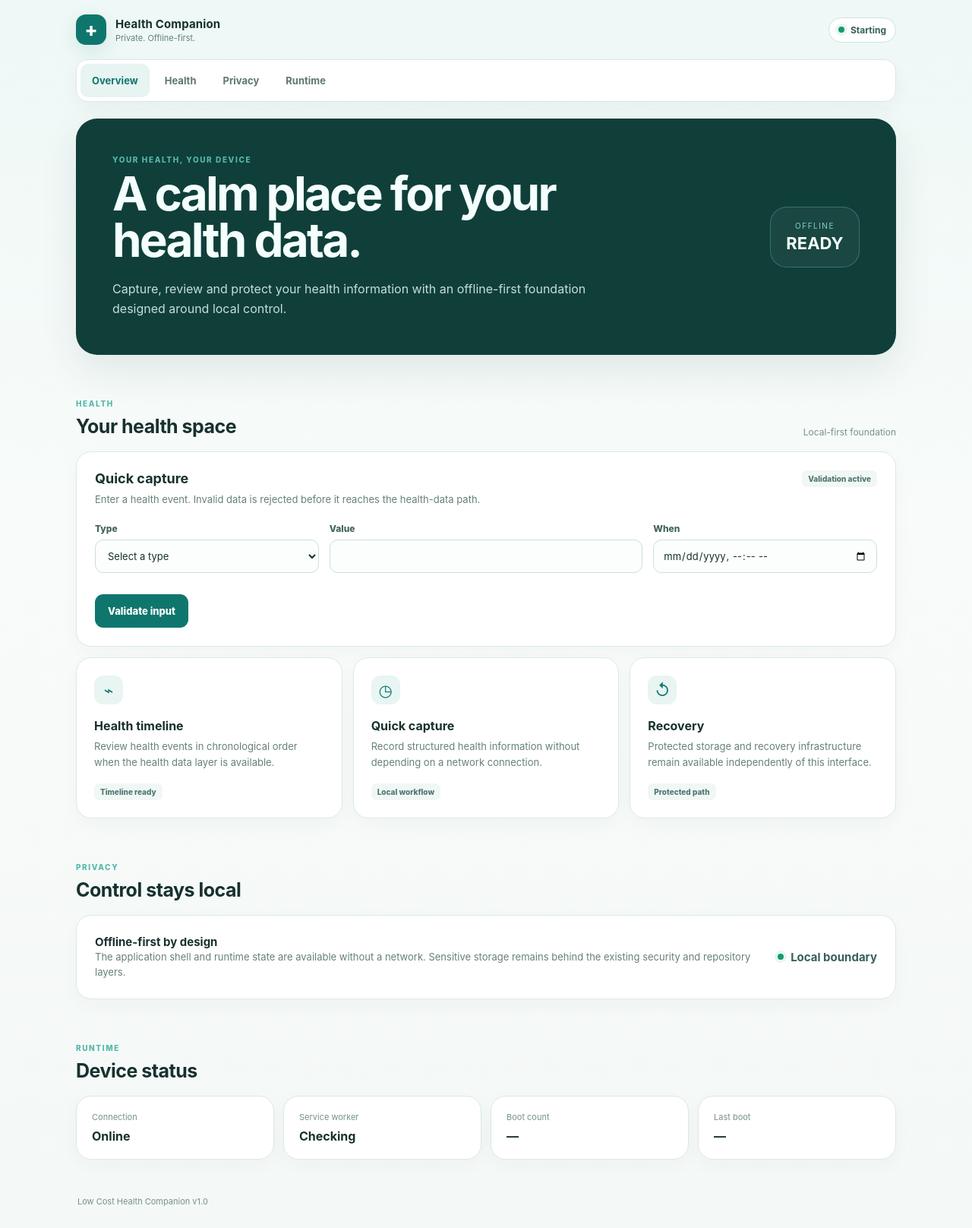
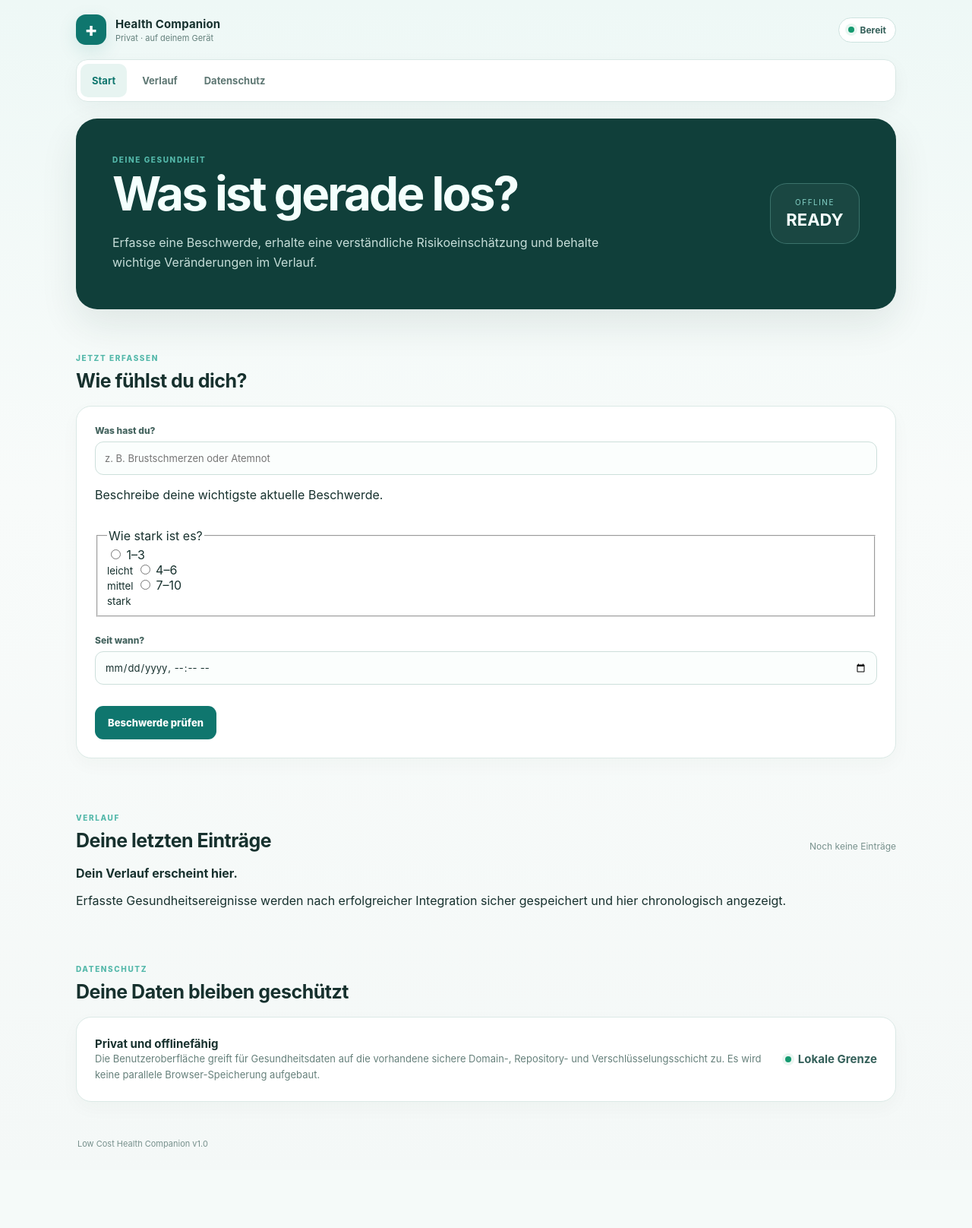
Before and after one commit to famlabsoffice-dev/Low-Cost-Health-Companion-v1.0, a website: page public/index.html in a window 1280 px wide. Shown: the whole page at 76% size. After the commit the page ends 1540 px from the top, so only its background shows below. Drawn offline with Linux system fonts and the light colour scheme.

Commit message:
feat(ui): align health capture with user workflow

```diff
--- a/public/app.js
+++ b/public/app.js
@@ -56,11 +56,13 @@ function setText(id, value) {
 }
 
 function updateConnectionStatus() {
-  setText('connection-status', navigator.onLine ? 'Online' : 'Offline');
+  const online = navigator.onLine;
+  const status = document.querySelector('#runtime-status span:last-child');
+  if (status) status.textContent = online ? 'Bereit' : 'Offline bereit';
 }
 
 function updateNavigation() {
-  const hash = window.location.hash.slice(1) || 'overview';
+  const hash = window.location.hash.slice(1) || 'home';
   document.querySelectorAll('[data-nav]').forEach((link) => link.classList.toggle('active', link.dataset.nav === hash));
 }
 
@@ -69,41 +71,38 @@ function clearInputErrors(form) {
   form.querySelectorAll('[aria-invalid="true"]').forEach((element) => { element.removeAttribute('aria-invalid'); });
 }
 
-function setInputError(input, message) {
+function setInputError(input, message, errorId) {
   input.setAttribute('aria-invalid', 'true');
-  const error = document.getElementById(`${input.id}-error`);
+  const error = document.getElementById(errorId ?? `${input.id}-error`);
   if (error) error.textContent = message;
 }
 
 function validateHealthInput(form) {
   clearInputErrors(form);
-  const type = form.elements.type;
   const value = form.elements.value;
+  const severity = form.elements.severity;
   const occurredAt = form.elements.occurredAt;
   let valid = true;
+  const trimmedValue = value.value.trim();
 
-  if (!type.value) {
-    setInputError(type, 'Select a health input type.');
-    valid = false;
-  }
-  const trimmedValue = value.value.trim();
   if (!trimmedValue) {
-    setInputError(value, 'Enter a value before continuing.');
+    setInputError(value, 'Beschreibe deine aktuelle Beschwerde.');
     valid = false;
   }
   if (trimmedValue.length > 500) {
-    setInputError(value, 'Value must be 500 characters or fewer.');
+    setInputError(value, 'Die Beschreibung darf höchstens 500 Zeichen enthalten.');
     valid = false;
   }
-  if (occurredAt.value) {
-    const timestamp = new Date(occurredAt.value).getTime();
-    if (!Number.isFinite(timestamp)) {
-      setInputError(occurredAt, 'Enter a valid date and time.');
-      valid = false;
-    }
+  if (!form.querySelector('input[name="severity"]:checked')) {
+    setInputError(severity[0], 'Wähle die Stärke deiner Beschwerde.', 'health-severity-error');
+    valid = false;
+  }
+  if (occurredAt.value && !Number.isFinite(new Date(occurredAt.value).getTime())) {
+    setInputError(occurredAt, 'Gib einen gültigen Zeitpunkt an.');
+    valid = false;
   }
 
-  return { valid, value: trimmedValue };
+  return { valid, symptom: trimmedValue, severity: Number(form.querySelector('input[name="severity"]:checked')?.value ?? 0) };
 }
 
 function setupHealthInputValidation() {
@@ -115,12 +114,12 @@ function setupHealthInputValidation() {
     if (status) status.textContent = '';
     const result = validateHealthInput(form);
     if (!result.valid) {
-      if (status) status.textContent = 'Please correct the highlighted fields.';
+      if (status) status.textContent = 'Bitte korrigiere die markierten Angaben.';
       const firstInvalid = form.querySelector('[aria-invalid="true"]');
       if (firstInvalid instanceof HTMLElement) firstInvalid.focus();
       return;
     }
-    if (status) status.textContent = 'Input is valid and ready for the health-data path.';
+    if (status) status.textContent = 'Angaben geprüft. Die sichere Health-Domain-Integration folgt als nächster Implementierungsschritt.';
   });
 }
 
@@ -128,12 +127,10 @@ async function startRuntime() {
   const registration = await registerServiceWorker();
   const state = await persistBootState();
   const runtimeStatus = document.querySelector('#runtime-status');
-  if (runtimeStatus) runtimeStatus.innerHTML = '<span class="status-dot"></span><span>ready</span>';
-  setText('connection-status', navigator.onLine ? 'Online' : 'Offline');
-  setText('service-worker-status', registration ? 'Registered' : 'Unavailable');
+  if (runtimeStatus) runtimeStatus.innerHTML = '<span class="status-dot"></span><span>Bereit</span>';
+  updateConnectionStatus();
   setText('boot-count', String(state.bootCount));
-  setText('last-boot', new Date(state.lastBootAt).toLocaleString());
-  window.healthCompanionRuntime = Object.freeze({ getBootState: async () => getBootState() });
+  window.healthCompanionRuntime = Object.freeze({ getBootState: async () => getBootState(), serviceWorkerRegistered: Boolean(registration) });
 }
 
 window.healthCompanionRuntime = Object.freeze({ getBootState: async () => getBootState() });
@@ -145,6 +142,6 @@ updateNavigation();
 setupHealthInputValidation();
 startRuntime().catch((error) => {
   const runtimeStatus = document.querySelector('#runtime-status');
-  if (runtimeStatus) runtimeStatus.innerHTML = '<span class="status-dot error"></span><span>Runtime error</span>';
+  if (runtimeStatus) runtimeStatus.innerHTML = '<span class="status-dot error"></span><span>Fehler</span>';
   setText('runtime-error', error instanceof Error ? error.message : 'Runtime initialization failed');
 });
--- a/public/index.html
+++ b/public/index.html
@@ -1,93 +1,90 @@
 <!doctype html>
-<html lang="en">
+<html lang="de">
 <head>
   <meta charset="utf-8">
   <meta name="viewport" content="width=device-width,initial-scale=1,viewport-fit=cover">
   <meta name="theme-color" content="#0f766e">
-  <meta name="description" content="Offline-first digital health companion">
+  <meta name="description" content="Privater, offlinefähiger Gesundheitsbegleiter">
   <meta name="color-scheme" content="light dark">
   <link rel="manifest" href="/manifest.json">
   <link rel="icon" href="/icon.svg" type="image/svg+xml">
   <link rel="stylesheet" href="/styles.css">
-  <title>Low Cost Health Companion</title>
+  <title>Health Companion</title>
 </head>
 <body>
-  <a class="skip-link" href="#main-content">Skip to main content</a>
+  <a class="skip-link" href="#main-content">Zum Inhalt springen</a>
   <div class="app" data-testid="app-shell">
     <header class="topbar">
-      <a class="brand" href="#overview" aria-label="Low Cost Health Companion home">
+      <a class="brand" href="#home" aria-label="Health Companion Startseite">
         <span class="brand-mark" aria-hidden="true">+</span>
-        <span><strong>Health Companion</strong><small>Private. Offline-first.</small></span>
+        <span><strong>Health Companion</strong><small>Privat · auf deinem Gerät</small></span>
       </a>
-      <div class="runtime-pill" id="runtime-status" data-testid="runtime-status" aria-live="polite"><span class="status-dot"></span><span>Starting</span></div>
+      <div class="runtime-pill" id="runtime-status" data-testid="runtime-status" aria-live="polite"><span class="status-dot"></span><span>Bereit</span></div>
     </header>
-    <nav class="nav" aria-label="Primary navigation">
-      <a class="nav-link active" href="#overview" data-nav="overview">Overview</a>
-      <a class="nav-link" href="#health" data-nav="health">Health</a>
-      <a class="nav-link" href="#privacy" data-nav="privacy">Privacy</a>
-      <a class="nav-link" href="#runtime" data-nav="runtime">Runtime</a>
+    <nav class="nav" aria-label="Hauptnavigation">
+      <a class="nav-link active" href="#home" data-nav="home">Start</a>
+      <a class="nav-link" href="#history" data-nav="history">Verlauf</a>
+      <a class="nav-link" href="#privacy" data-nav="privacy">Datenschutz</a>
     </nav>
     <main id="main-content" tabindex="-1">
-      <section class="hero" id="overview" aria-labelledby="hero-title">
+      <section class="hero" id="home" aria-labelledby="hero-title">
         <div>
-          <p class="eyebrow">YOUR HEALTH, YOUR DEVICE</p>
-          <h1 id="hero-title">A calm place for your health data.</h1>
-          <p class="hero-copy">Capture, review and protect your health information with an offline-first foundation designed around local control.</p>
+          <p class="eyebrow">DEINE GESUNDHEIT</p>
+          <h1 id="hero-title">Was ist gerade los?</h1>
+          <p class="hero-copy">Erfasse eine Beschwerde, erhalte eine verständliche Risikoeinschätzung und behalte wichtige Veränderungen im Verlauf.</p>
         </div>
-        <div class="hero-badge" aria-label="Offline-first"><span>OFFLINE</span><strong>READY</strong></div>
+        <div class="hero-badge" aria-label="Offline bereit"><span>OFFLINE</span><strong>READY</strong></div>
       </section>
-      <section class="section" id="health" aria-labelledby="health-title">
-        <div class="section-heading"><div><p class="eyebrow">HEALTH</p><h2 id="health-title">Your health space</h2></div><span class="section-note">Local-first foundation</span></div>
+
+      <section class="section" aria-labelledby="capture-title">
+        <div class="section-heading"><div><p class="eyebrow">JETZT ERFASSEN</p><h2 id="capture-title">Wie fühlst du dich?</h2></div></div>
         <div class="capture-card" data-testid="health-input-card">
-          <div class="capture-heading"><div><h3>Quick capture</h3><p>Enter a health event. Invalid data is rejected before it reaches the health-data path.</p></div><span class="tag">Validation active</span></div>
           <form id="health-input-form" novalidate>
-            <div class="form-grid">
-              <div class="field">
-                <label for="health-type">Type</label>
-                <select id="health-type" name="type" required aria-describedby="health-type-error">
-                  <option value="">Select a type</option>
-                  <option value="vital">Vital</option>
-                  <option value="symptom">Symptom</option>
-                  <option value="medication">Medication</option>
-                  <option value="note">Note</option>
-                </select>
-                <p class="field-error" id="health-type-error" role="alert"></p>
-              </div>
-              <div class="field">
-                <label for="health-value">Value</label>
-                <input id="health-value" name="value" type="text" maxlength="500" autocomplete="off" required aria-describedby="health-value-error">
-                <p class="field-error" id="health-value-error" role="alert"></p>
-              </div>
-              <div class="field">
-                <label for="health-occurred-at">When</label>
-                <input id="health-occurred-at" name="occurredAt" type="datetime-local" aria-describedby="health-occurred-at-error">
-                <p class="field-error" id="health-occurred-at-error" role="alert"></p>
-              </div>
+            <div class="field">
+              <label for="health-value">Was hast du?</label>
+              <input id="health-value" name="value" type="text" maxlength="500" autocomplete="off" placeholder="z. B. Brustschmerzen oder Atemnot" required aria-describedby="health-value-help health-value-error">
+              <p class="field-help" id="health-value-help">Beschreibe deine wichtigste aktuelle Beschwerde.</p>
+              <p class="field-error" id="health-value-error" role="alert"></p>
+            </div>
+            <div class="severity-field">
+              <fieldset>
+                <legend>Wie stark ist es?</legend>
+                <div class="severity-options" role="radiogroup" aria-label="Stärke der Beschwerde">
+                  <label><input type="radio" name="severity" value="1"> <span>1–3<br><small>leicht</small></span></label>
+                  <label><input type="radio" name="severity" value="4"> <span>4–6<br><small>mittel</small></span></label>
+                  <label><input type="radio" name="severity" value="7"> <span>7–10<br><small>stark</small></span></label>
+                </div>
+              </fieldset>
+              <p class="field-error" id="health-severity-error" role="alert"></p>
+            </div>
+            <div class="field secondary-date">
+              <label for="health-occurred-at">Seit wann?</label>
+              <input id="health-occurred-at" name="occurredAt" type="datetime-local" aria-describedby="health-occurred-at-error">
+              <p class="field-error" id="health-occurred-at-error" role="alert"></p>
             </div>
             <div class="form-actions">
-              <button type="submit" data-testid="health-input-submit">Validate input</button>
+              <button type="submit" data-testid="health-input-submit">Beschwerde prüfen</button>
               <p id="health-input-status" class="form-status" role="status" aria-live="polite"></p>
             </div>
           </form>
         </div>
-        <div class="card-grid">
-          <article class="card"><div class="card-icon" aria-hidden="true">⌁</div><h3>Health timeline</h3><p>Review health events in chronological order when the health data layer is available.</p><span class="tag">Timeline ready</span></article>
-          <article class="card"><div class="card-icon" aria-hidden="true">◷</div><h3>Quick capture</h3><p>Record structured health information without depending on a network connection.</p><span class="tag">Local workflow</span></article>
-          <article class="card"><div class="card-icon" aria-hidden="true">↺</div><h3>Recovery</h3><p>Protected storage and recovery infrastructure remain available independently of this interface.</p><span class="tag">Protected path</span></article>
+      </section>
+
+      <section class="section" id="result" aria-labelledby="result-title" hidden>
+        <div class="section-heading"><div><p class="eyebrow">EINSCHÄTZUNG</p><h2 id="result-title">Was bedeutet das?</h2></div></div>
+        <article class="result-card" id="risk-result" data-testid="risk-result" aria-live="polite"></article>
+      </section>
+
+      <section class="section" id="history" aria-labelledby="history-title">
+        <div class="section-heading"><div><p class="eyebrow">VERLAUF</p><h2 id="history-title">Deine letzten Einträge</h2></div><span class="section-note" id="history-count">Noch keine Einträge</span></div>
+        <div id="timeline" class="timeline" data-testid="timeline">
+          <div class="empty-state"><strong>Dein Verlauf erscheint hier.</strong><p>Erfasste Gesundheitsereignisse werden nach erfolgreicher Integration sicher gespeichert und hier chronologisch angezeigt.</p></div>
         </div>
       </section>
+
       <section class="section" id="privacy" aria-labelledby="privacy-title">
-        <div class="section-heading"><div><p class="eyebrow">PRIVACY</p><h2 id="privacy-title">Control stays local</h2></div></div>
-        <div class="privacy-card"><div><strong>Offline-first by design</strong><p>The application shell and runtime state are available without a network. Sensitive storage remains behind the existing security and repository layers.</p></div><div class="privacy-status"><span class="status-dot" aria-hidden="true"></span><strong>Local boundary</strong></div></div>
-      </section>
-      <section class="section" id="runtime" aria-labelledby="runtime-title">
-        <div class="section-heading"><div><p class="eyebrow">RUNTIME</p><h2 id="runtime-title">Device status</h2></div></div>
-        <div class="runtime-grid">
-          <div class="metric"><span>Connection</span><strong id="connection-status">Checking</strong></div>
-          <div class="metric"><span>Service worker</span><strong id="service-worker-status">Checking</strong></div>
-          <div class="metric"><span>Boot count</span><strong id="boot-count">—</strong></div>
-          <div class="metric"><span>Last boot</span><strong id="last-boot">—</strong></div>
-        </div>
+        <div class="section-heading"><div><p class="eyebrow">DATENSCHUTZ</p><h2 id="privacy-title">Deine Daten bleiben geschützt</h2></div></div>
+        <div class="privacy-card"><div><strong>Privat und offlinefähig</strong><p>Die Benutzeroberfläche greift für Gesundheitsdaten auf die vorhandene sichere Domain-, Repository- und Verschlüsselungsschicht zu. Es wird keine parallele Browser-Speicherung aufgebaut.</p></div><div class="privacy-status"><span class="status-dot" aria-hidden="true"></span><strong>Lokale Grenze</strong></div></div>
       </section>
     </main>
     <footer><span>Low Cost Health Companion v1.0</span><span id="runtime-error" role="status"></span></footer>
```
Also changed, not shown: docs/ROADMAP.md (+2 -2 lines).
